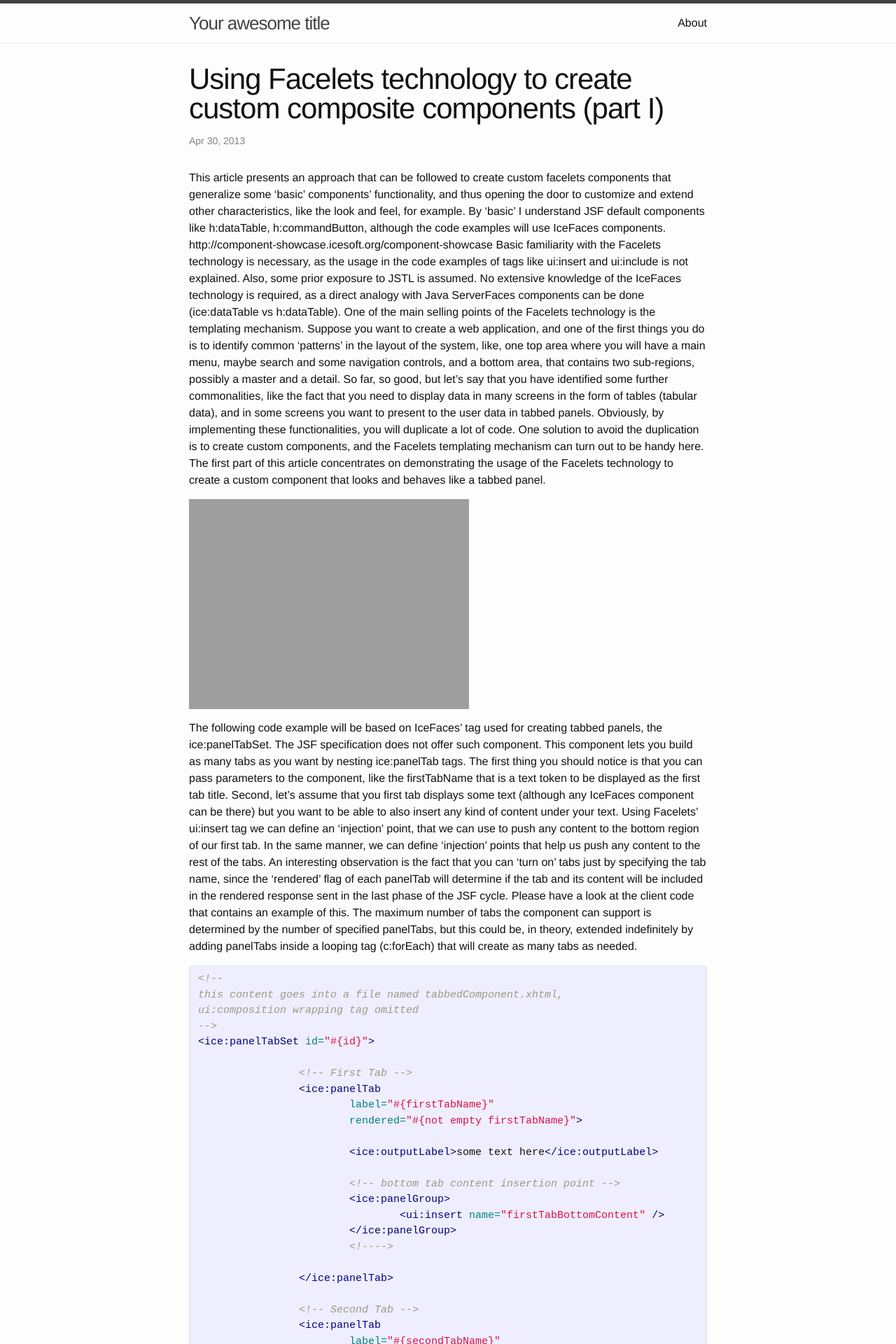
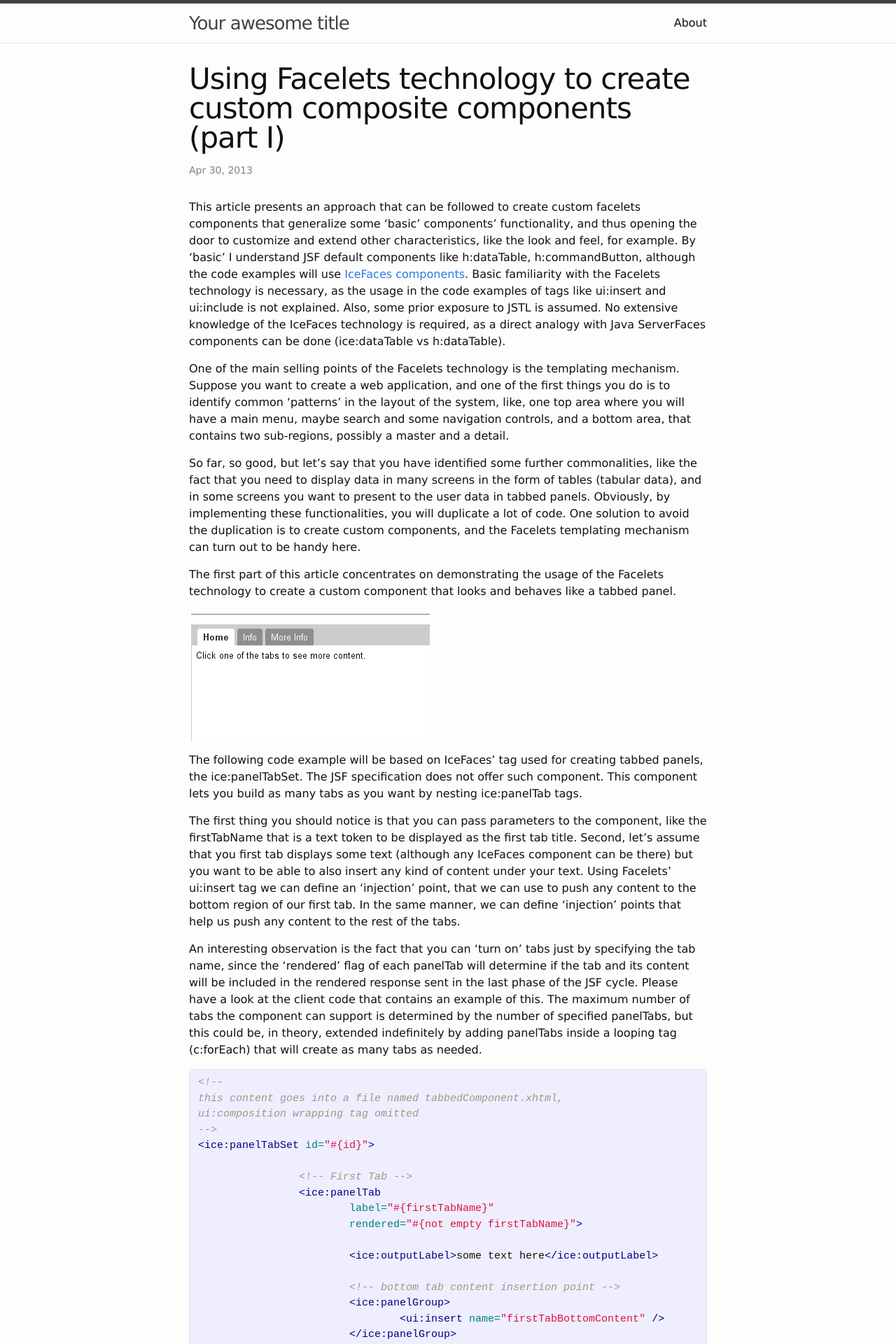
Before and after one commit to p7u/p7u.github.io, a Jekyll site: the page built from _posts/2013-04-30-Using-Facelets-technology-(part-I).markdown, in a window 1280 px wide. Shown: the top 1920 px of the page at 70% size. Built offline with Jekyll 4.4.1, drawn with Linux system fonts in a browser that asks for light colours; some of the changed text lies outside the part shown.

Commit message:
improvements to the article

```diff
--- a/_posts/2013-04-30-Using-Facelets-technology-(part-I).markdown
+++ b/_posts/2013-04-30-Using-Facelets-technology-(part-I).markdown
@@ -8,37 +8,43 @@ categories: jekyll update
 This article presents an approach that can be followed to create custom facelets components that generalize some ‘basic’
 components’ functionality, and thus opening the door to customize and extend other characteristics, like the look and
 feel, for example. By ‘basic’ I understand JSF default components like h:dataTable, h:commandButton, although the code
-examples will use IceFaces components. http://component-showcase.icesoft.org/component-showcase Basic familiarity with
-the Facelets technology is necessary, as the usage in the code examples of tags like ui:insert and ui:include is not
+examples will use [IceFaces components](http://component-showcase.icesoft.org/component-showcase). Basic familiarity
+with the Facelets technology is necessary, as the usage in the code examples of tags like ui:insert and ui:include is not
 explained. Also, some prior exposure to JSTL is assumed. No extensive knowledge of the IceFaces technology is required,
 as a direct analogy with Java ServerFaces components can be done (ice:dataTable vs h:dataTable).
+
 One of the main selling points of the Facelets technology is the templating mechanism. Suppose you want to create a web
 application, and one of the first things you do is to identify common ‘patterns’ in the layout of the system, like, one
 top area where you will have a main menu, maybe search and some navigation controls, and a bottom area, that contains
 two sub-regions, possibly a master and a detail.
+
 So far, so good, but let’s say that you have identified some further commonalities, like the fact that you need to
 display data in many screens in the form of tables (tabular data), and in some screens you want to present to the user
 data in tabbed panels. Obviously, by implementing these functionalities, you will duplicate a lot of code. One solution
 to avoid the duplication is to create custom components, and the Facelets templating mechanism can turn out to be handy
 here.
+
 The first part of this article concentrates on demonstrating the usage of the Facelets technology to create a custom
 component that looks and behaves like a tabbed panel.
 
-![picture with tabbed panel]({{ site.url }}/assets/screenshot.jpg)
+![picture with tabbed panel](/assets/facelets_pic_2.png)
 
 The following code example will be based on IceFaces’ tag used for creating tabbed panels, the ice:panelTabSet. The JSF
 specification does not offer such component. This component lets you build as many tabs as you want by nesting
-ice:panelTab tags. The first thing you should notice is that you can pass parameters to the component, like the
+ice:panelTab tags.
+
+The first thing you should notice is that you can pass parameters to the component, like the
 firstTabName that is a text token to be displayed as the first tab title. Second, let’s assume that you first tab
 displays some text (although any IceFaces component can be there) but you want to be able to also insert any kind of
 content under your text. Using Facelets’ ui:insert tag we can define an ‘injection’ point, that we can use to push any
 content to the bottom region of our first tab. In the same manner, we can define ‘injection’ points that help us push
-any content to the rest of the tabs. An interesting observation is the fact that you can ‘turn on’ tabs just by
-specifying the tab name, since the ‘rendered’ flag of each panelTab will determine if the tab and its content will be
-included in the rendered response sent in the last phase of the JSF cycle. Please have a look at the client code that
-contains an example of this. The maximum number of tabs the component can support is determined by the number of
-specified panelTabs, but this could be, in theory, extended indefinitely by adding panelTabs inside a looping tag
-(c:forEach) that will create as many tabs as needed.
+any content to the rest of the tabs.
+
+An interesting observation is the fact that you can ‘turn on’ tabs just by specifying the tab name, since the ‘rendered’
+flag of each panelTab will determine if the tab and its content will be included in the rendered response sent in the
+last phase of the JSF cycle. Please have a look at the client code that contains an example of this. The maximum number
+of tabs the component can support is determined by the number of specified panelTabs, but this could be, in theory,
+extended indefinitely by adding panelTabs inside a looping tag (c:forEach) that will create as many tabs as needed.
 
 {% highlight html %}
 <!--
@@ -84,16 +90,19 @@ parameters to the file.
 
 {% highlight html %}
 <custom:tabbedComponent
-			id="my-tabbed-component"
-			firstTabName="Properties">
-			<ui:define name="firstTabBottomContent">
-				<ui:include src="/files/myFile.xhtml" >
-<ui:param name="parameter"
- 		  value="#{myBean.property}"/>
-			</ui:include>
-			</ui:define>
-			<ui:define name="secondTabContent">
-				<ice:outputLabel>second tab content</ice:outputLabel>
-			</ui:define>
-		</custom:tabbedComponent>
+    id="my-tabbed-component"
+    firstTabName="Properties">
+
+    <ui:define name="firstTabBottomContent">
+                <ui:include src="/files/myFile.xhtml" >
+                        <ui:param name="parameter"
+                              value="#{myBean.property}"/>
+        </ui:include>
+    </ui:define>
+
+    <ui:define name="secondTabContent">
+        <ice:outputLabel>2nd tab content</ice:outputLabel>
+    </ui:define>
+
+</custom:tabbedComponent>
 {% endhighlight %}
--- a/css/main.scss
+++ b/css/main.scss
@@ -6,7 +6,7 @@
 
 
 // Our variables
-$base-font-family: Helvetica, Arial, sans-serif;
+$base-font-family: Verdana, Geneva, sans-serif;
 $base-font-size:   16px;
 $small-font-size:  $base-font-size * 0.875;
 $base-line-height: 1.5;
```
Also changed, not shown: assets/facelets_pic_2.png (added).
